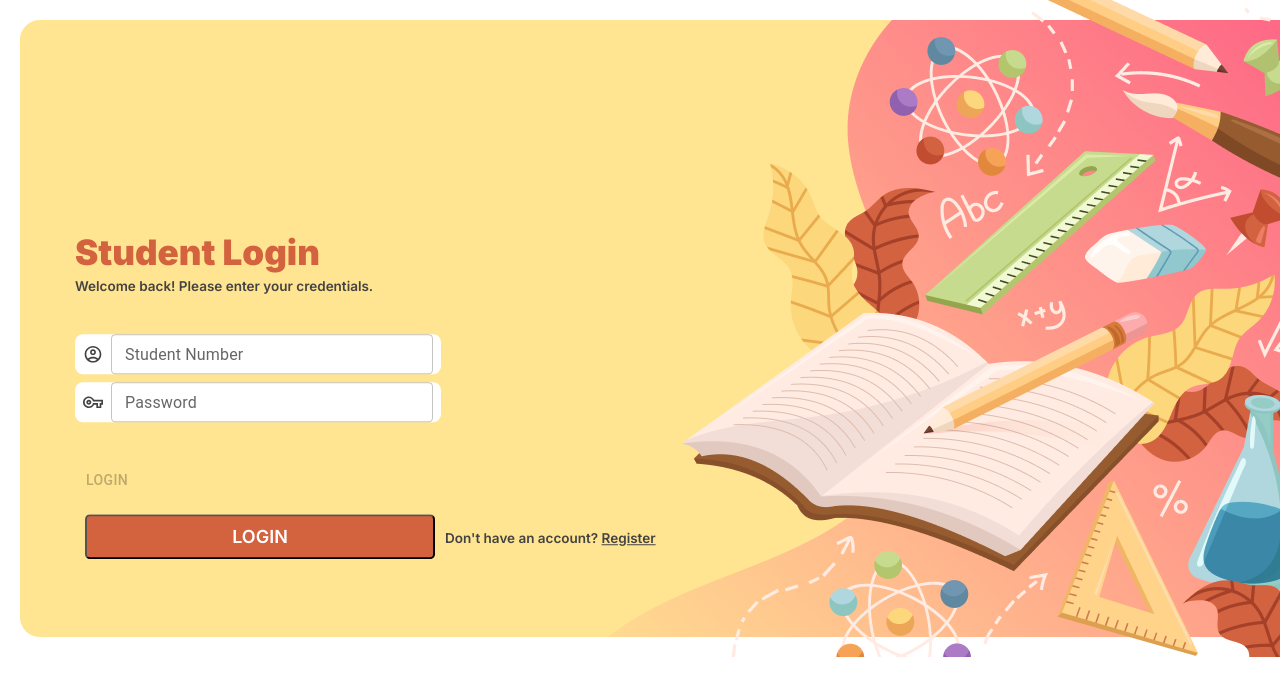
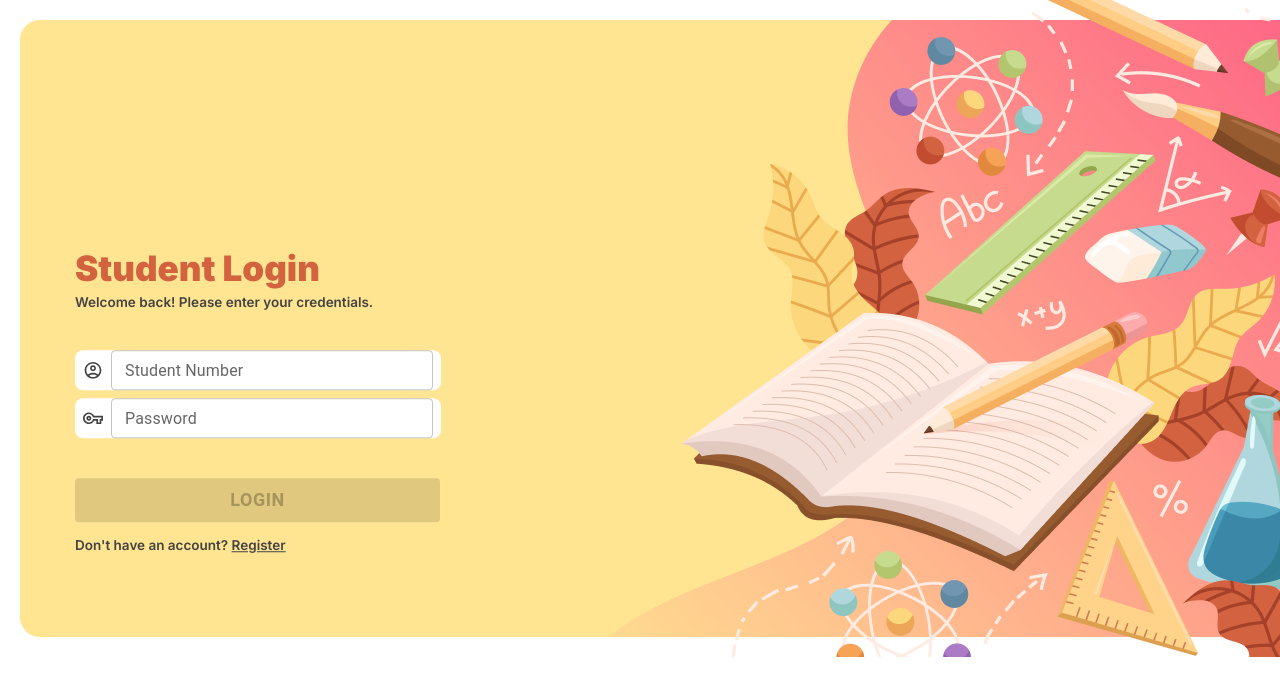
Before and after one commit to lor-rainemanalo/React-Form, a React (Create React App) app: page /login in a window 1280 px wide. Shown: the top 696 px of the page. Built offline with nearby package versions, Linux system fonts and the light colour scheme.

Commit message:
fix primary button styling

```diff
--- a/src/App.css
+++ /dev/null
@@ -1,4 +0,0 @@
-.link {
-  color: #434343;
-  font-weight: 600;
-}
--- a/src/App.js
+++ b/src/App.js
@@ -1,6 +1,5 @@
 import { Box, Typography } from "@mui/material";
 
-import "./App.css";
 import PrimaryButton from "./components/PrimaryButton";
 import SecondaryButton from "./components/SecondaryButton";
 
--- a/src/components/PrimaryButton.js
+++ b/src/components/PrimaryButton.js
@@ -42,7 +42,24 @@ export default function PrimaryButton({
 
   return (
     <>
-      <Button disabled={disabled} onClick={handleClick}>
+      <Button
+        disabled={disabled}
+        variant="contained"
+        sx={{
+          bgcolor: "#d3623f",
+          color: "#fff",
+          boxShadow: "none",
+          width: width,
+          fontWeight: "600",
+          fontSize: "18px",
+          ":hover": {
+            bgcolor: "#7f4925",
+            borderColor: "#EECB6E",
+            boxShadow: "none",
+          },
+        }}
+        onClick={handleClick}
+      >
         {text}
       </Button>
       <Modal open={openLoginModal} onClose={() => setOpenLoginModal(false)}>
--- a/src/components/SecondaryButton.js
+++ b/src/components/SecondaryButton.js
@@ -21,6 +21,7 @@ export default function SecondaryButton({
           boxShadow: "none",
           width: width,
           fontWeight: "600",
+          fontSize: "18px",
           ":hover": {
             bgcolor: "none",
             color: "#7f4925",
--- a/src/index.css
+++ b/src/index.css
@@ -1,3 +1,5 @@
+@import url("https://fonts.googleapis.com/css2?family=Inter:wght@500;600;900&display=swap");
+
 body {
   margin: auto;
   font-family: "Inter", sans-serif;
@@ -35,37 +37,11 @@ code {
 /* End of HEADINGS */
 
 /*BUTTONS*/
-.btn {
-  font-family: "Inter", sans-serif;
+.link {
+  color: #434343;
   font-weight: 600;
-  font-size: 18px;
-  border-radius: 5px;
-  text-transform: uppercase;
-  padding: 10px 0px;
-  width: 350px;
-  margin: 10px 10px;
 }
 
-.primary {
-  background-color: #d3623f;
-  color: #fff;
-}
-
-.primary:hover {
-  background-color: #7f4925;
-}
-
-.secondary {
-  background: none;
-  border-color: #d3623f;
-  color: #d3623f;
-}
-
-.secondary:hover {
-  background: none;
-  border-color: #7f4925;
-  color: #7f4925;
-}
 /*End of BUTTONS*/
 
 /* PAGES */
--- a/src/pages/Login.js
+++ b/src/pages/Login.js
@@ -1,5 +1,5 @@
 import { AccountCircleOutlined, VpnKeyOutlined } from "@mui/icons-material";
-import { Box, TextField, InputAdornment } from "@mui/material";
+import { Box, TextField } from "@mui/material";
 import React, { useState } from "react";
 import { Link } from "react-router-dom";
 import PrimaryButton from "../components/PrimaryButton";
@@ -68,12 +68,11 @@ export default function Login() {
         {/*CHECKING*/}
 
         {studentNumber && password ? (
-          <PrimaryButton width={350} text="Login" showLoginModal={true} />
+          <PrimaryButton width={365} text="Login" showLoginModal={true} />
         ) : (
-          <PrimaryButton disabled={true} width={350} text="Login" />
+          <PrimaryButton disabled={true} width={365} text="Login" />
         )}
-        <p className="text-subtitle" style={{ margin: "5px 0 0" }}>
-          <button className="btn primary">LOGIN</button>
+        <p className="text-subtitle" style={{ margin: "15px 0 0" }}>
           Don't have an account?{" "}
           <Link className="link" to="/register">
             Register
```
